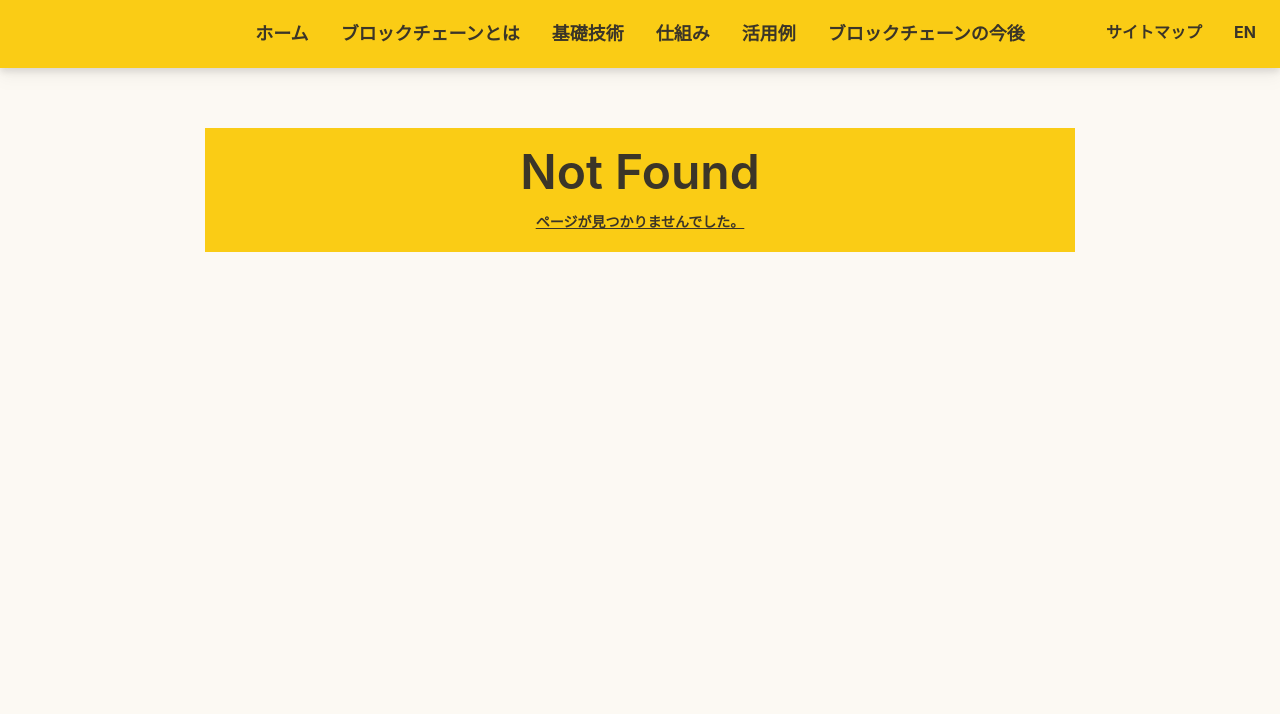
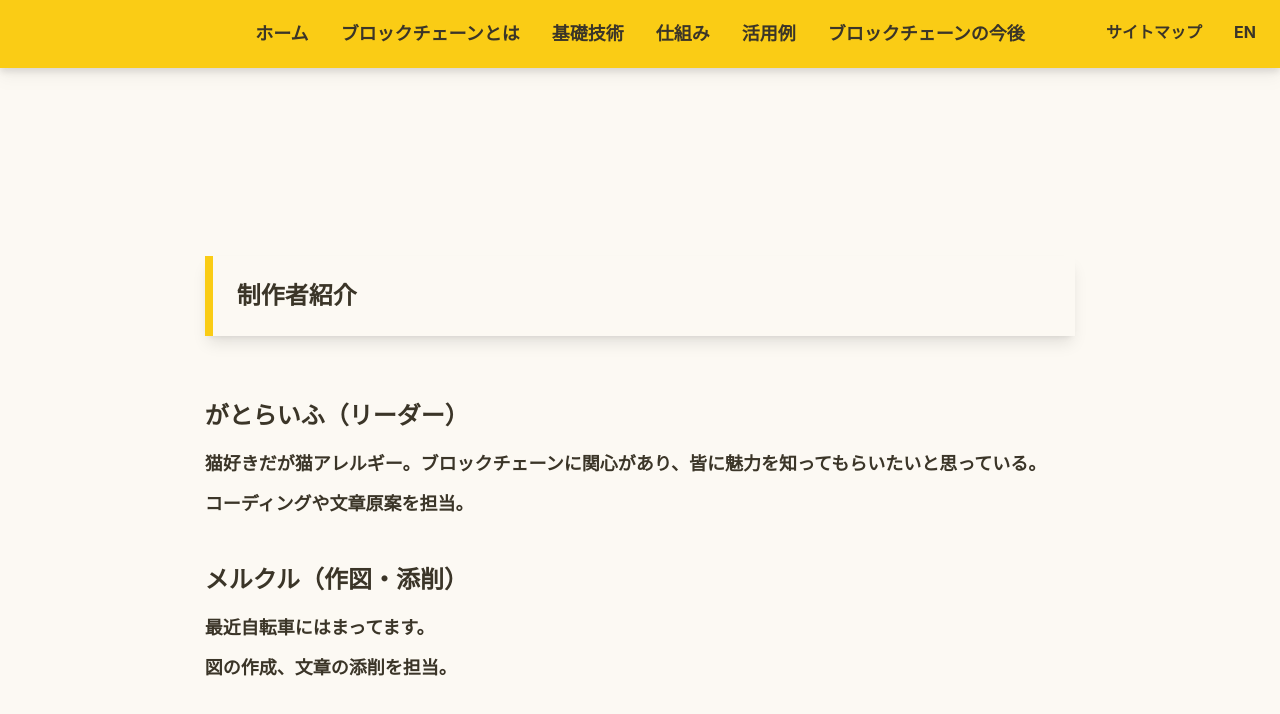
Before and after one commit to gatolife-creator/webcontest, a React (Create React App) app: page /creators.html in a window 1280 px wide. Before the commit this address had no page. Shown: the top 714 px of the page. Built offline with nearby package versions, Linux system fonts and the light colour scheme; what prettier-plugin-tailwindcss would draw is missing.

Commit message:
制作者紹介ページを作成。

```diff
--- a/src/components/AnimatedRoutes.tsx
+++ b/src/components/AnimatedRoutes.tsx
@@ -10,6 +10,7 @@ import { Sitemap } from "../pages/Sitemap";
 import { Reference } from "../pages/Reference";
 import { Test } from "../test/Test";
 import { Conclude } from "../pages/Conclude";
+import { Creators } from "../pages/Creators";
 import { NotFound } from "../pages/NotFound";
 
 export const AnimatedRoutes = () => {
@@ -24,6 +25,7 @@ export const AnimatedRoutes = () => {
         <Route path="/sitemap.html" element={<Sitemap />}></Route>
         <Route path="/reference.html" element={<Reference />}></Route>
         <Route path="/conclude.html" element={<Conclude />}></Route>
+        <Route path="/creators.html" element={<Creators />}></Route>
         <Route path="/test" element={<Test />}></Route>
         <Route path="*" element={<NotFound />}></Route>
       </Routes>
--- /dev/null
+++ b/src/pages/Creators.tsx
@@ -0,0 +1,30 @@
+import React from "react";
+import { Drawer } from "../components/Drawer";
+import { Main } from "../components/Main";
+import { Link } from "react-router-dom";
+import { MiniSectionTitle } from "../components/MiniSectionTitle";
+
+export const Creators = () => {
+  return (
+    <>
+      <Drawer>
+        <Main>
+          <MiniSectionTitle>制作者紹介</MiniSectionTitle>
+          <h2 className="mb-3 text-2xl">がとらいふ（リーダー）</h2>
+          <p className="mb-10">
+            猫好きだが猫アレルギー。ブロックチェーンに関心があり、皆に魅力を知ってもらいたいと思っている。
+            <br />
+            コーディングや文章原案を担当。
+          </p>
+
+          <h2 className="mb-3 text-2xl">メルクル（作図・添削）</h2>
+          <p>
+            最近自転車にはまってます。
+            <br />
+            図の作成、文章の添削を担当。
+          </p>
+        </Main>
+      </Drawer>
+    </>
+  );
+};
--- a/src/sentences/chapter3/C3S3.tsx
+++ b/src/sentences/chapter3/C3S3.tsx
@@ -55,7 +55,7 @@ export const C3S3 = () => {
         今回は一つのノードだけでの改ざん対策であったが、実際は他のノードとデータを共有しながら運用される。
       </Balloon>
       <Balloon char="node">
-        他のノードにも正しいブロックチェーンだと認めてもらう作業、承認が必要だ。
+        他のノードにも正しいブロックだと認めてもらう作業、承認が必要だ。
       </Balloon>
 
       <Pager direction="back" />
```
